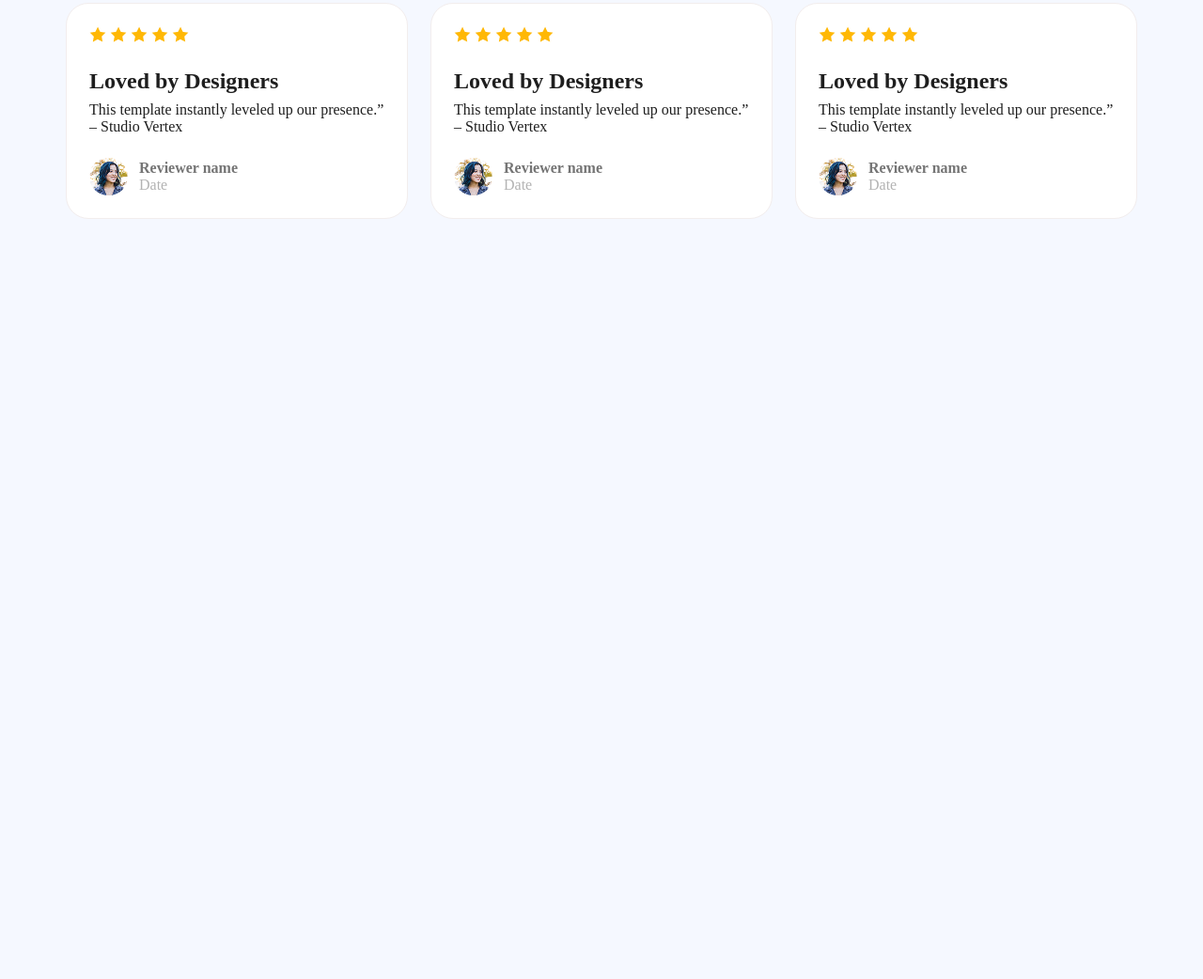
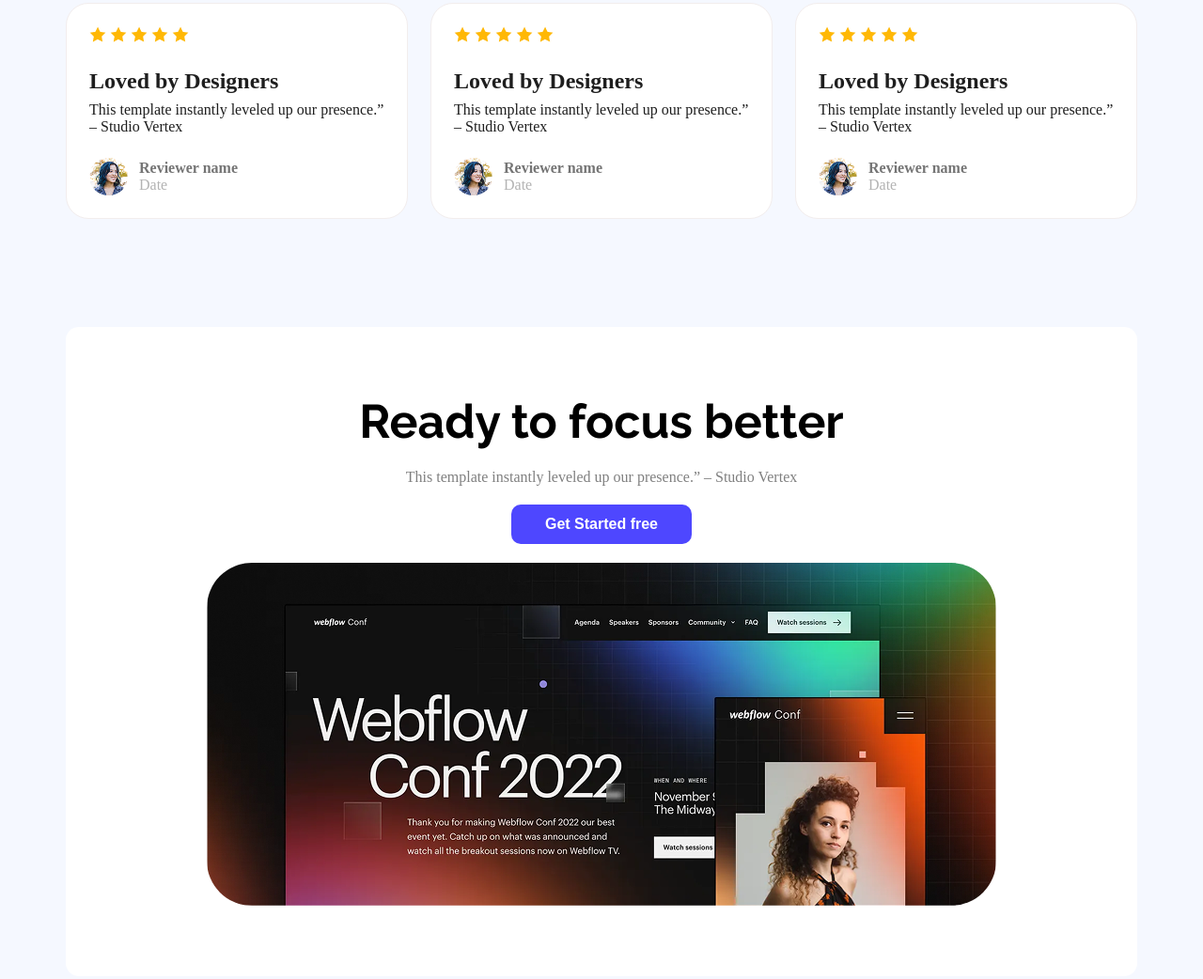
Before and after one commit to jakiulhasan/landing-launchpad-assignmnet-one, a plain HTML site: page index.html in a window 1280 px wide. Shown: the part 1773-2815 px from the top of the page at 94% size. Before the commit the page ends 2121 px from the top, so only its background shows below. Drawn offline with Linux system fonts and the light colour scheme.

Commit message:
focus better section complete

```diff
--- a/index.html
+++ b/index.html
@@ -123,6 +123,15 @@
                 </div>
             </div>
         </section>
+
+        <section class="focus-better-section">
+            <h1 class="focus-better-title raleway-normal">Ready to focus better</h1>
+            <p class="focus-better-description">This template instantly leveled up our presence.” – Studio Vertex</p>
+            <button class="button-primary">Get Started free</button>
+            <img src="Assets/wc-big.png" alt="">
+        </section>
+
+
     </main>
     <footer>
 
--- a/styles/style.css
+++ b/styles/style.css
@@ -199,3 +199,29 @@ nav {
   color: rgba(179, 179, 179, 1);
   font-size: 16px;
 }
+
+/* ready focus section starts here */
+.focus-better-section{
+    justify-items: center;
+    text-align: center;
+    padding: 71px 0px;
+    background-color: #ffffff;
+    border-radius: 14px;
+}
+
+.focus-better-title{
+    font-size: 50px;
+    font-weight: bold;
+    line-height: 120%;
+    color: #000000;
+    margin-bottom: 20px;
+}
+.focus-better-description{
+    color: rgba(0, 0, 0, 0.5);
+    margin-bottom: 20px;
+}
+
+.focus-better-section img{
+    border-radius: 48px;
+    margin-top: 20px;
+}
```
